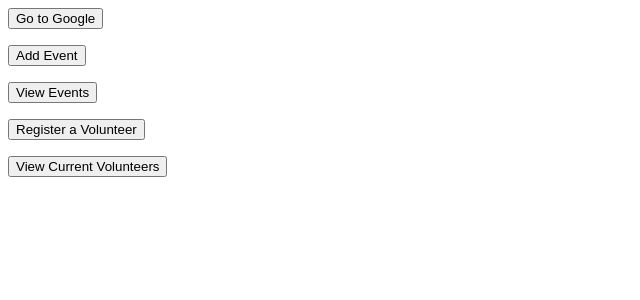
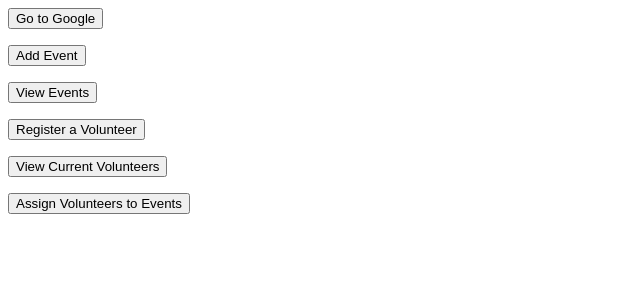
Before and after one commit to AsadS95x/volunteerfundamentals, a Flask app: page / in a window 1280 px wide. Shown: the top 300 px of the page, without its empty margins (0-640 px from the left). Run offline with Flask 2, Linux system fonts and the light colour scheme.

Commit message:
progress on relationship tables

```diff
--- a/applications/forms.py
+++ b/applications/forms.py
@@ -25,3 +25,8 @@ class UpEvform(FlaskForm):
     name = StringField("Event Name")
     date = DateField('When is this event?')
     submit = SubmitField('Update Details')
+
+class Assignform(FlaskForm):
+    name = StringField("Event Name")
+    f_name= StringField("Volunteer Name")
+    submit = SubmitField('Assign to Event')
--- a/applications/routes.py
+++ b/applications/routes.py
@@ -1,7 +1,8 @@
-from applications.models import Volunteer, Events
+from sqlalchemy import null
+from applications.models import Enrollment, Volunteer, Events
 from applications import app, db
 from flask import Flask, redirect, render_template, request, url_for
-from applications.forms import UpVolform, Volform,AddEventform, UpEvform
+from applications.forms import UpVolform, Volform,AddEventform, UpEvform, Assignform
 
 
 @app.route('/viewevents', methods=['GET'])
@@ -46,7 +47,7 @@ def updateevent(id):
 @app.route('/deleteevent/<id>', methods=['GET', 'POST'])
 def deletevent(id):
     message= "Event Removed"
-    event = db.session.query(Events).filter(Events.e_id == id)
+    event = db.session.query(Events).filter(Events.e_id == id).first()
     #print ("This next line should be the query!")
     event.delete()
     db.session.commit()
@@ -117,3 +118,31 @@ def updatevolunteer(id):
         return redirect(url_for("viewvolunteers"))
 
     return render_template('update_vol.html', form=UpVform, message=message)
+
+
+@app.route('/assign', methods=['GET', 'POST'])
+def assign():
+    message = "Volunteer Assigned"
+    events = Events.query.all()
+    volunteers = Volunteer.query.all()
+    aform = Assignform()
+
+    if request.method == 'POST':
+        f_name = aform.f_name.data
+        name=aform.name.data
+        db.session.query(Enrollment).all()
+        volassign = Enrollment( v_id=getVolid(f_name), e_id=getEventid(name)  )
+        db.session.add(volassign)
+        db.session.commit()
+        return redirect(url_for("ShowAssignments"))
+
+    return render_template('assign.html', form=aform, events=events, volunteer=volunteers, message=message)
+
+
+def getEventid(something):
+        event = db.session.query(Events).filter(Events.e_id == something).first()
+        return event.e_id
+
+def getVolid(something):
+        volunteers = db.session.query(Volunteer).filter(Volunteer.f_name == something).first()
+        return volunteers.v_id
--- a/applications/templates/home.html
+++ b/applications/templates/home.html
@@ -24,6 +24,10 @@
                     <input type="submit" value="View Current Volunteers" />
                 </form>
 
+                <form action="/assign">
+                    <input type="submit" value="Assign Volunteers to Events" />
+                </form>
+
             </form>
         </div>
     </body>
```
Also changed, not shown: applications/templates/assign.html (added, +28 -0 lines).
